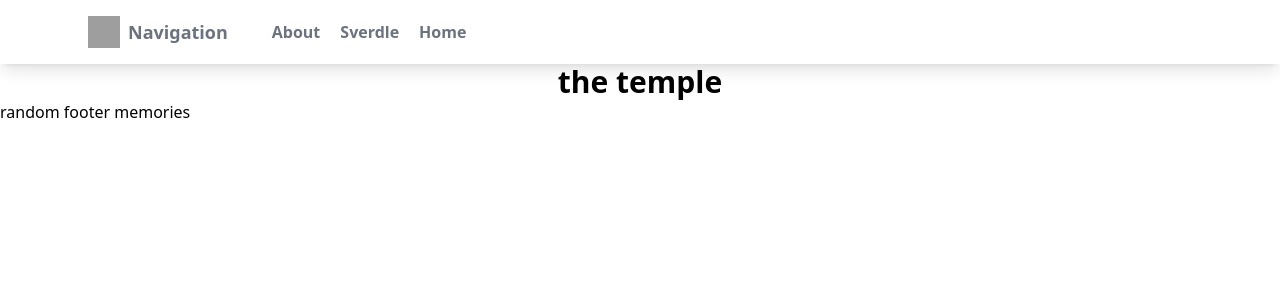
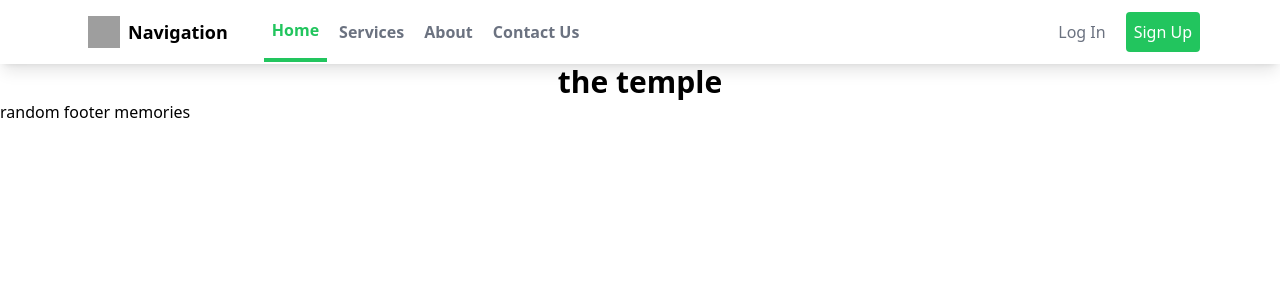
Before and after one commit to Guruk13/templefront, a SvelteKit app: page / in a window 1280 px wide. Shown: the top 300 px of the page. Built offline with nearby package versions, Linux system fonts and the light colour scheme; grey boxes are pictures that could not be loaded.

Commit message:
tailwind , navbar

```diff
--- a/package.json
+++ b/package.json
@@ -26,6 +26,7 @@
 		"postcss-load-config": "^4.0.1",
 		"prettier": "^2.8.0",
 		"prettier-plugin-svelte": "^2.8.1",
+		"sass": "^1.66.1",
 		"svelte": "^3.54.0",
 		"svelte-check": "^2.9.2",
 		"tailwindcss": "^3.3.2",
--- a/postcss.config.cjs
+++ b/postcss.config.cjs
@@ -1,13 +1,9 @@
-const tailwindcss = require('tailwindcss');
-const autoprefixer = require('autoprefixer');
-
-const config = {
-	plugins: [
-		//Some plugins, like tailwindcss/nesting, need to run before Tailwind,
-		tailwindcss(),
-		//But others, like autoprefixer, need to run after,
-		autoprefixer
-	]
-};
-
-module.exports = config;
+// postcss.config.js
+module.exports = {
+	plugins: {
+	  'postcss-import': {},
+	  'tailwindcss/nesting': {},
+	  tailwindcss: {},
+	  autoprefixer: {},
+	}
+  }
--- a/src/routes/Header.svelte
+++ b/src/routes/Header.svelte
@@ -2,48 +2,104 @@
 	import { page } from '$app/stores';
 	import logo from '$lib/images/logo.png';
 	import github from '$lib/images/github.svg';
+	import { toggle_class } from 'svelte/internal';
+	//https://www.section.io/engineering-education/creating-a-responsive-navigation-bar-using-tailwind-css-and-javascript/
+	let menuOpen = true;
+
 </script>
 
 <header>
-	<!-- Navbar goes here -->
 	<nav class="bg-white shadow-lg">
 		<div class="max-w-6xl mx-auto px-4">
 			<div class="flex justify-between">
 				<div class="flex space-x-7">
+					<div>
 						<!-- Website Logo -->
-					<div>
 						<a href="#" class="flex items-center py-4 px-2">
-							<img src={logo} alt="Logo" class="h-8 w-8 mr-2" />
-							<span class="font-semibold text-gray-500 text-lg">Navigation</span>
+							<img src="logo.png" alt="Logo" class="h-8 w-8 mr-2" />
+							<span class="font-semibold text-gray-1000 text-lg">Navigation</span>
 						</a>
 					</div>
 					<!-- Primary Navbar items -->
-
-					<ul class="list-none hidden md:flex items-center space-x-1">
-						<li aria-current={$page.url.pathname === '/about' ? 'page' : undefined}>
+					<div class="hidden md:flex items-center space-x-1">
+						<a href="" class="py-4 px-2 text-green-500 border-b-4 border-green-500 font-semibold"
+							>Home</a
+						>
 						<a
-								class="py-4 px-2 text-gray-500 font-semibold hover:text-green-500 transition duration-300"
-								href="/about">About</a
+							href=""
+							class="py-4 px-2 text-gray-500 font-semibold hover:text-green-500 transition duration-1000"
+							>Services</a
+						>
+						<a
+							href=""
+							class="py-4 px-2 text-gray-500 font-semibold hover:text-green-500 transition duration-1000"
+							>About</a
+						>
+						<a
+							href=""
+							class="py-4 px-2 text-gray-500 font-semibold hover:text-green-500 transition duration-1000"
+							>Contact Us</a
+						>
+					</div>
+				</div>
+				<!-- Secondary Navbar items -->
+				<div class="hidden md:flex items-center space-x-3">
+					<a
+						href=""
+						class="py-2 px-2 font-medium text-gray-500 rounded hover:bg-green-500 hover:text-white transition duration-1000"
+						>Log In</a
+					>
+					<a
+						href=""
+						class="py-2 px-2 font-medium text-white bg-green-500 rounded hover:bg-green-400 transition duration-1000"
+						>Sign Up</a
+					>
+				</div>
+				<!-- Mobile menu button -->
+				<div class="md:hidden flex items-center">
+					<button class="outline-none mobile-menu-button" on:click|stopPropagation= "{()=>{menuOpen = !menuOpen}}">
+						<svg
+							class=" w-6 h-6 text-gray-500 hover:text-green-500"
+							fill="none"
+							stroke-linecap="round"
+							stroke-linejoin="round"
+							stroke-width="2"
+							viewBox="0 0 24 24"
+							stroke="currentColor"
+						>
+							<path d="M4 6h16M4 12h16M4 18h16" />
+						</svg>
+					</button>
+				</div>
+			</div>
+		</div>
+		<!-- mobile menu -->
+		<div class:hidden="{menuOpen}" class="mobile-menu">
+			<ul class="">
+				<li class="active">
+					<a href="index.html" class="block text-sm px-2 py-4 text-white bg-green-500 font-semibold"
+						>Home</a
 					>
 				</li>
-						<li aria-current={$page.url.pathname.startsWith('/sverdle') ? 'page' : undefined}>
+				<li>
 					<a
-								class="py-4 px-2 text-gray-500 font-semibold hover:text-green-500 transition duration-300"
-								href="/sverdle">Sverdle</a
+						href="#services"
+						class="block text-sm px-2 py-4 hover:bg-green-500 transition duration-1000">Services</a
 					>
 				</li>
-						<li aria-current={$page.url.pathname === '/' ? 'page' : undefined}>
+				<li>
 					<a
-								class="py-4 px-2 text-gray-500 font-semibold hover:text-green-500 transition duration-300"
-								href="/">Home</a
+						href="#about"
+						class="block text-sm px-2 py-4 hover:bg-green-500 transition duration-1000">About</a
+					>
+				</li>
+				<li>
+					<a
+						href="#contact"
+						class="block text-sm px-2 py-4 hover:bg-green-500 transition duration-1000">Contact Us</a
 					>
 				</li>
 			</ul>
 		</div>
-			</div>
-		</div>
 	</nav>
 </header>
-
-<style>
-</style>
```
Also changed, not shown: 1 other file (tests, documents, lock files or other folders). Lines whose indentation alone changed are shown as unchanged.
